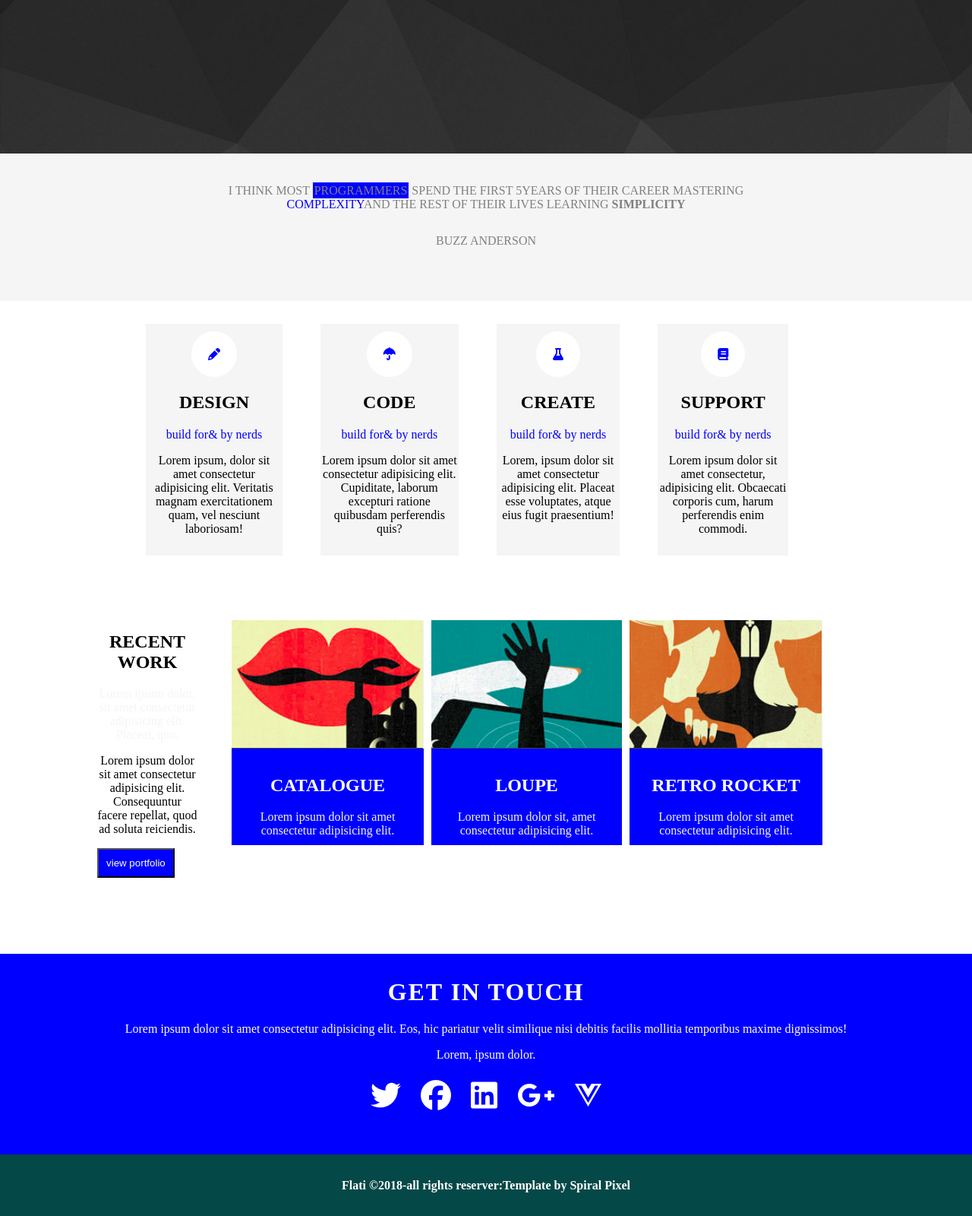
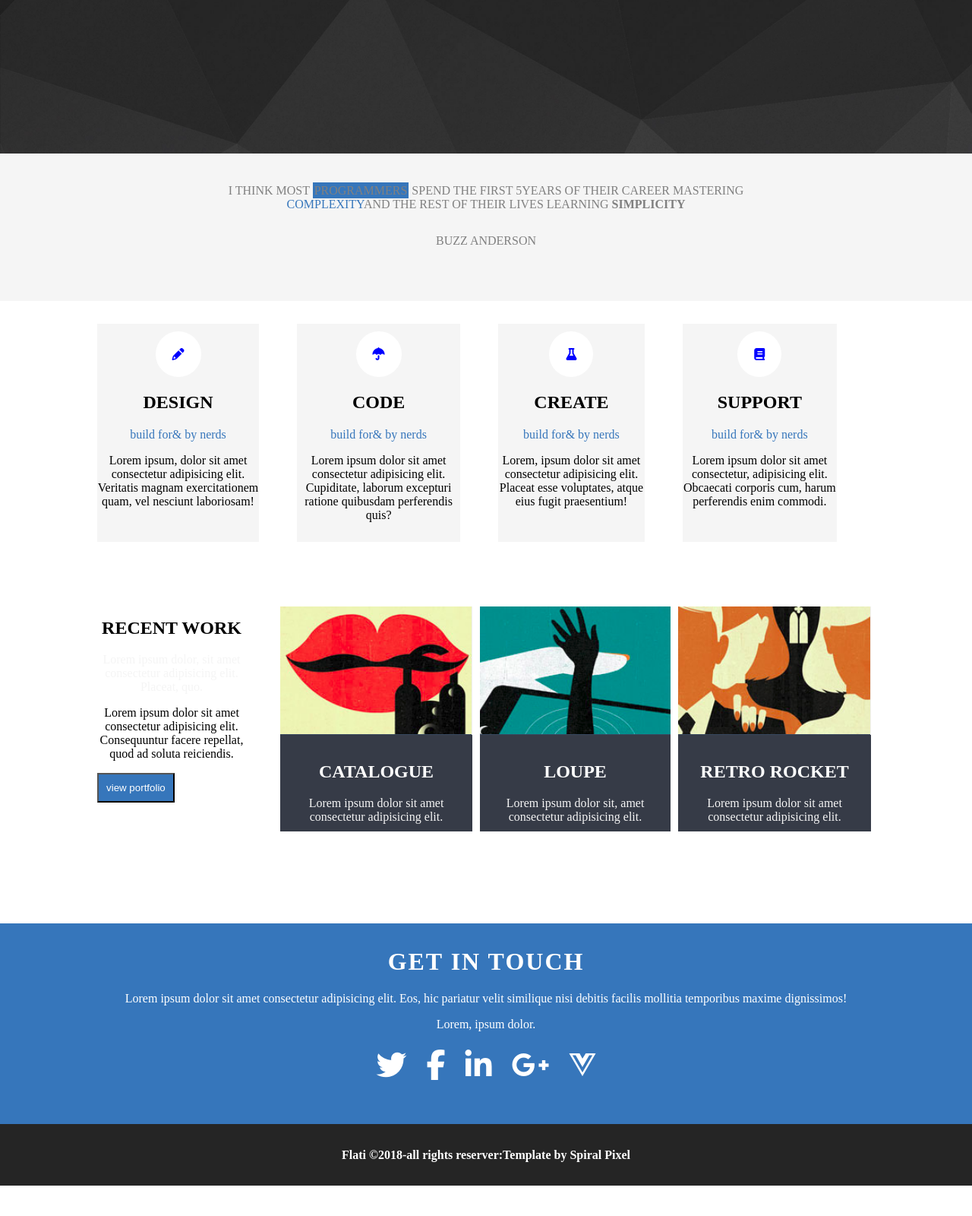
Before and after one commit to philippeK22/flati-html-sass, a website: page index.html in a window 1280 px wide. Shown: the part 273-1873 px from the top of the page at 76% size. After the commit the page ends 1833 px from the top, so only its background shows below. Drawn offline with Linux system fonts and the light colour scheme.

Commit message:
fin du footer

```diff
--- a/index.html
+++ b/index.html
@@ -108,8 +108,8 @@
            <p>Lorem, ipsum dolor.</p>
            <div>
                <i class="fab fa-twitter"></i>
-               <i class="fab fa-facebook"></i>
-               <i class="fab fa-linkedin"></i>
+               <i class="fab fa-facebook-f"></i>
+               <i class="fab fa-linkedin-in"></i>
                <i class="fab fa-google-plus-g"></i>
                <i class="fab fa-vuejs"></i>
             </div>
--- a/src/sass/style.sass
+++ b/src/sass/style.sass
@@ -14,7 +14,7 @@ header
   nav
     display: flex
     padding: 15px
-    background-color: rgb(4,72,71)
+    background-color: #252525
 
     div
         margin:auto
@@ -65,13 +65,13 @@ section
                 &:first-of-type
                     span
                         &:first-of-type
-                            background-color: blue
+                            background-color:#3676BB
                             padding: 2px
             p
                 &:first-of-type
                     span
                         &:last-of-type
-                            color: blue
+                            color: #3676BB
 
             p
                 &:last-of-type
@@ -80,8 +80,8 @@ section
 section
     &:nth-last-of-type(2)
         display: flex
-        margin-left: 15%
-        margin-right: 15%
+        margin-left: 10%
+        margin-right: 10%
         .row
             background-color: whitesmoke
             text-align: center
@@ -98,7 +98,7 @@ section
             h2
                 text-transform: uppercase
             span
-                color: blue
+                color:#3676BB
             p
                 text-align: center
 section
@@ -106,11 +106,12 @@ section
         display: flex
         padding: 80px 0 0 0
         margin-left: 10%
-        margin-right: 15%
+        margin-right: 10%
         div
             &:first-of-type
                 margin: 0 20px 0 0
                 padding: 0 20px 0 0
+
 
 
             h2
@@ -120,7 +121,7 @@ section
                 &:first-of-type
                     text-align: center
                     color: whitesmoke
-                    margin: auto
+
             p
                 &:last-of-type
                     text-align: center
@@ -128,7 +129,7 @@ section
 
             button
                 color: white
-                background-color: blue
+                background-color:#3676BB
                 padding: 10px
         .image
             margin: 5px
@@ -138,7 +139,7 @@ section
 
 
             div
-                background-color: blue
+                background-color:#363B47
                 padding: 15px 0 0 0
                 margin: 0
 
@@ -152,7 +153,7 @@ footer
     .div-1
         text-align: center
         justify-content: center
-        background-color: blue
+        background-color:#3676BB
         padding: 10px 0 50px 0
         color: white
         h1
@@ -165,8 +166,27 @@ footer
                     margin: 8px
     div
         &:nth-of-type(2)
-            background-color: rgb(4,72,71)
+            background-color:#252525
             padding: 10px 0
             h4
                 text-align: center
                 color: white
+@media screen and (max-width: 620px)
+    nav
+        flex-direction: column
+        text-align: center
+        margin: 0
+        span
+            margin: 1px 0 0 0
+    section
+        &:nth-of-type(2)
+            flex-direction: column
+            text-align: center
+            align-items: center
+
+
+    section
+        &:last-of-type
+            flex-direction: column
+            text-align: center
+            display: flex
```
Also changed, not shown: public/css/style.css, 1 other file.
